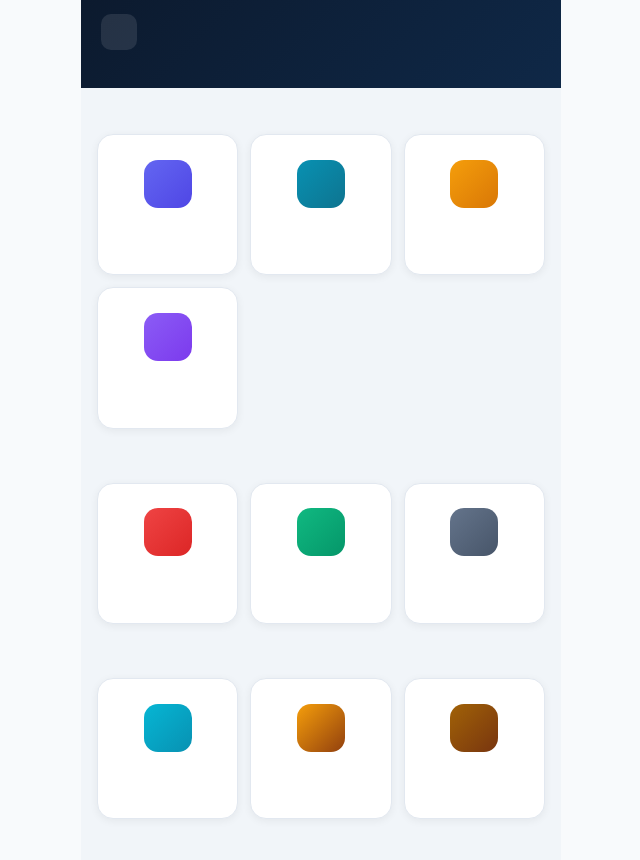
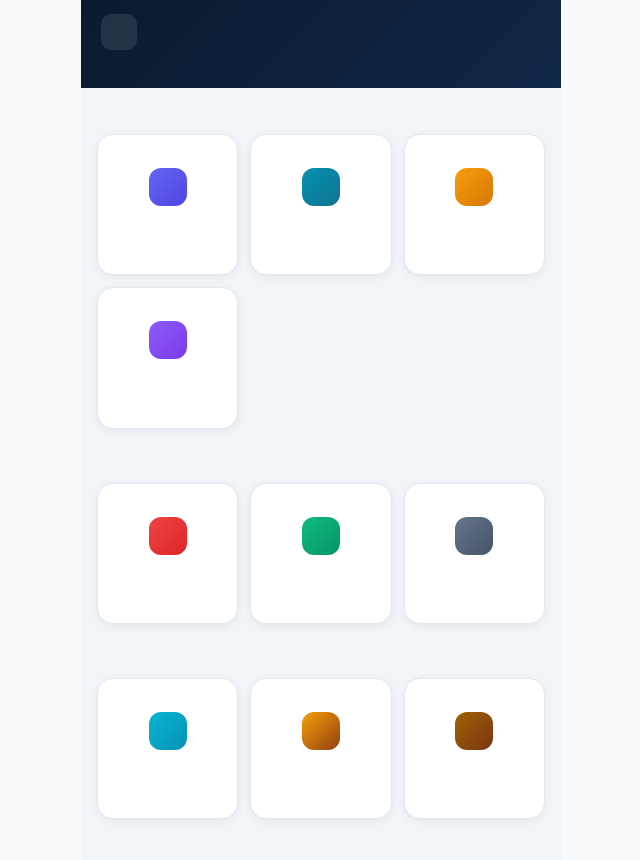
Before and after one commit to RachitYa/febebo-app, a React (Vite) app: page /staff-work in a window 1280 px wide. Shown: the top 860 px of the page, without its empty margins (319-959 px from the left). Built offline with nearby package versions, Linux system fonts and the light colour scheme; sample sign-in values are in the browser's storage.

Commit message:
style: fix staff work grid overflow on smaller android screens

```diff
--- a/src/pages/StaffWork.jsx
+++ b/src/pages/StaffWork.jsx
@@ -1108,15 +1108,15 @@ export default function StaffWork() {
 
                 return (
                   <div key={role.id} onClick={() => setSelRole(role)}
-                    style={{ aspectRatio: '1 / 1', background: C.white, border: `1px solid ${C.border}`, borderRadius: 16, padding: '12px 6px', display: 'flex', flexDirection: 'column', alignItems: 'center', justifyContent: 'center', gap: 8, cursor: 'pointer', boxShadow: '0 2px 8px rgba(0,0,0,0.06)', transition: 'transform 0.2s', textAlign: 'center' }}
+                    style={{ aspectRatio: '1 / 1', background: C.white, border: `1px solid ${C.border}`, borderRadius: 16, padding: '8px', display: 'flex', flexDirection: 'column', alignItems: 'center', justifyContent: 'center', gap: 6, cursor: 'pointer', boxShadow: '0 2px 8px rgba(0,0,0,0.06)', transition: 'transform 0.2s', textAlign: 'center', overflow: 'hidden' }}
                     onTouchStart={e => e.currentTarget.style.transform = 'scale(0.96)'}
                     onTouchEnd={e => e.currentTarget.style.transform = 'scale(1)'}>
-                    <div style={{ width: 48, height: 48, borderRadius: 14, background: grad, display: 'flex', alignItems: 'center', justifyContent: 'center', flexShrink: 0 }}>
-                      <span className="material-symbols-outlined" style={{ fontSize: 26, color: 'white' }}>{role.icon}</span>
+                    <div style={{ width: 38, height: 38, borderRadius: 12, background: grad, display: 'flex', alignItems: 'center', justifyContent: 'center', flexShrink: 0 }}>
+                      <span className="material-symbols-outlined" style={{ fontSize: 20, color: 'white' }}>{role.icon}</span>
                     </div>
                     <div>
-                      <p style={{ fontSize: 13, fontWeight: 800, color: C.text, margin: '0 0 2px', lineHeight: 1.2 }}>{role.label}</p>
-                      <p style={{ fontSize: 11, color: C.muted, margin: 0 }}>{count} member{count !== 1 ? 's' : ''}</p>
+                      <p style={{ fontSize: 11, fontWeight: 800, color: C.text, margin: '0 0 2px', lineHeight: 1.1 }}>{role.label}</p>
+                      <p style={{ fontSize: 10, color: C.muted, margin: 0 }}>{count} member{count !== 1 ? 's' : ''}</p>
                     </div>
                   </div>
                 );
```
